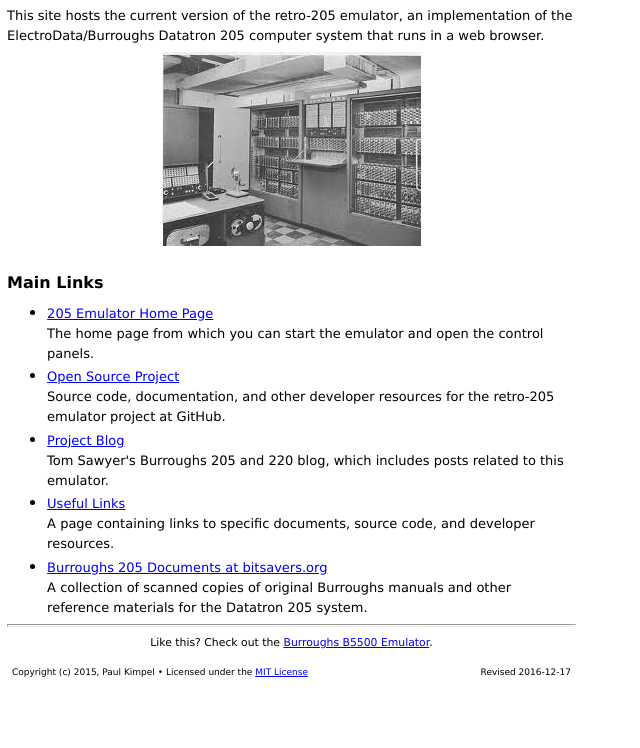
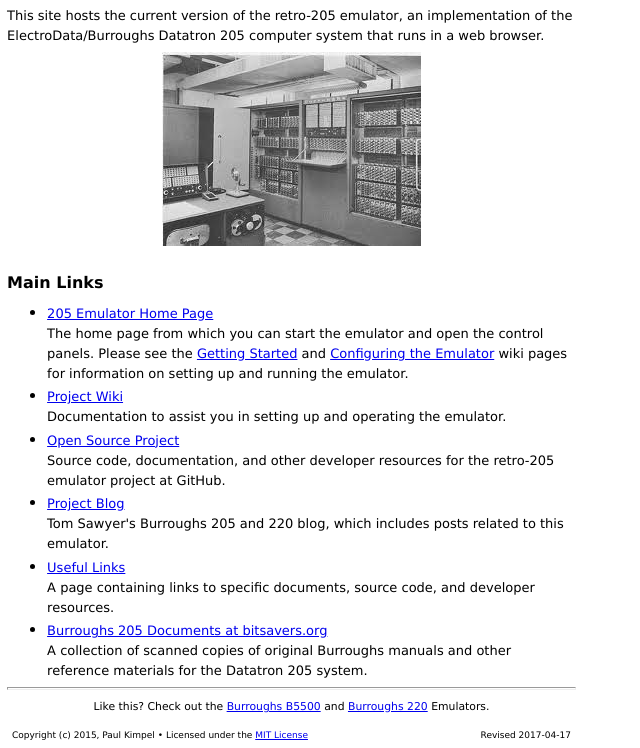
Before and after one commit to pkimpel/retro-205, a plain HTML site: page index.html in a window 1280 px wide. Shown: the part 128-876 px from the top of the page, without its empty margins (0-640 px from the left). Before the commit the page ends 813 px from the top, so only its background shows below. Drawn offline with Linux system fonts and the light colour scheme; files whose address does not match are found by name.

Commit message:
Commit links to project wiki.

```diff
--- a/index.html
+++ b/index.html
@@ -29,11 +29,10 @@
 <ul>
     <li><a href="./webUI/D205.html">205 Emulator Home Page</a>
         <br>The home page from which you can start the emulator and open the control panels.
+        Please see the <a href="https://github.com/pkimpel/retro-205/wiki/GettingStarted">Getting Started</a> and <a href="https://github.com/pkimpel/retro-205/wiki/ConfiguringTheEmulator">Configuring the Emulator</a> wiki pages for information on setting up and running the emulator.
 
-    <!--
-    <li><a href="./webSite/HelpMenu.html">Help &amp; Getting Started</a>
-        <br>A menu of information resources to assist you in setting up and operating the emulator.
-    -->
+    <li><a href="https://github.com/pkimpel/retro-205/wiki/">Project Wiki</a>
+        <br>Documentation to assist you in setting up and operating the emulator.
 
     <li><a href="https://github.com/pkimpel/retro-205/">Open Source Project</a>
         <br>Source code, documentation, and other developer resources for the retro-205 emulator project at GitHub.
@@ -56,7 +55,9 @@
 
 <hr>
 <p class="center smaller">Like this? Check out the
-   <a href="http://www.phkimpel.us/B5500/">Burroughs B5500 Emulator</a>.
+   <a href="http://www.phkimpel.us/B5500/">Burroughs B5500</a> and
+   <a href="http://www.phkimpel.us/Burroughs-220/">Burroughs 220</a>
+   Emulators.
 </p>
 
 <p>&nbsp;
@@ -64,7 +65,7 @@
 Copyright (c) 2015, Paul Kimpel &bull; Licensed under the <a href="LICENSE.txt">MIT License</a>
 </div>
 <div id=lastModDiv>Revised
-    2016-12-17
+    2017-04-17
 </div>
 </p>
 
```
Also changed, not shown: 1 other file.
